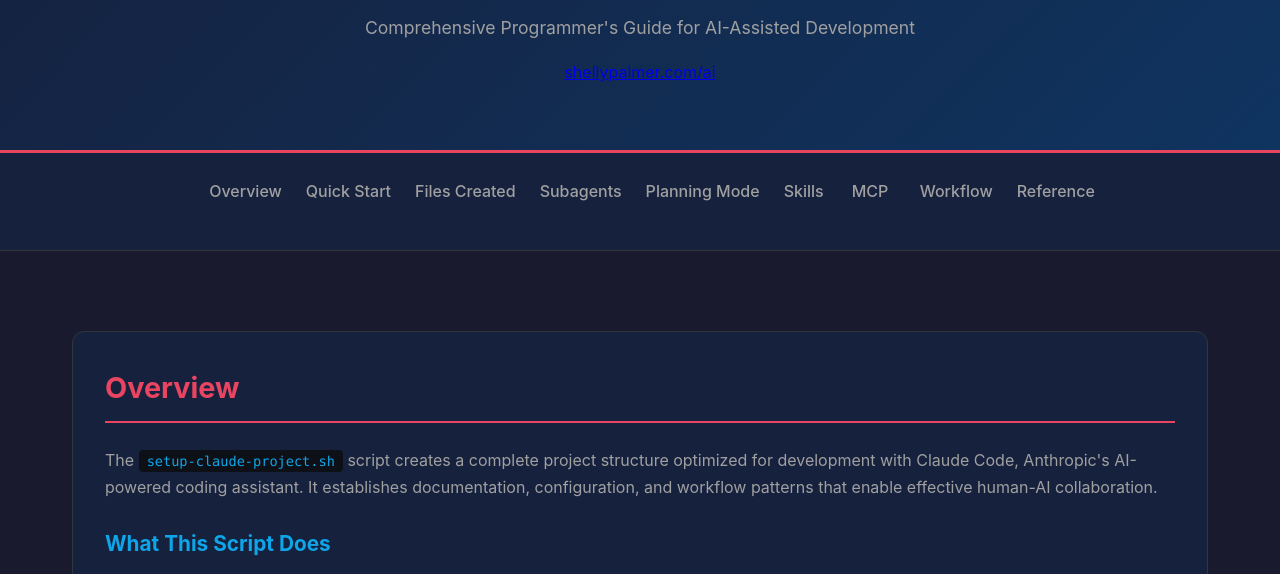
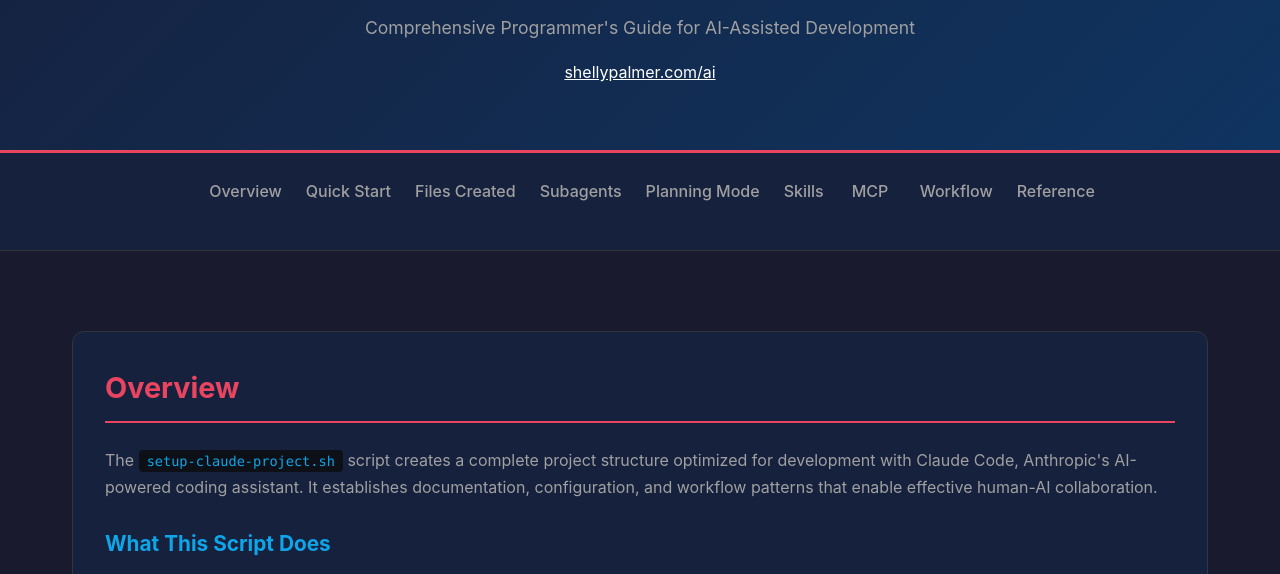
Before and after one commit to s220284/claude-code-setup, a plain HTML site: page index.html in a window 1280 px wide. Shown: the part 189-763 px from the top of the page. Drawn offline with Linux system fonts and the light colour scheme.

Commit message:
Style header link: white text, opens in new window

```diff
--- a/index.html
+++ b/index.html
@@ -528,7 +528,7 @@
         <h1>Claude Code Project Setup</h1>
         <div class="version">Version 2.0 - January 2026</div>
         <p class="subtitle">Comprehensive Programmer's Guide for AI-Assisted Development</p>
-        <p><a href="https://shellypalmer.com/ai">shellypalmer.com/ai</a></p>
+        <p><a href="https://shellypalmer.com/ai" target="_blank" rel="noopener noreferrer" style="color: white;">shellypalmer.com/ai</a></p>
     </header>
 
     <nav>
```
